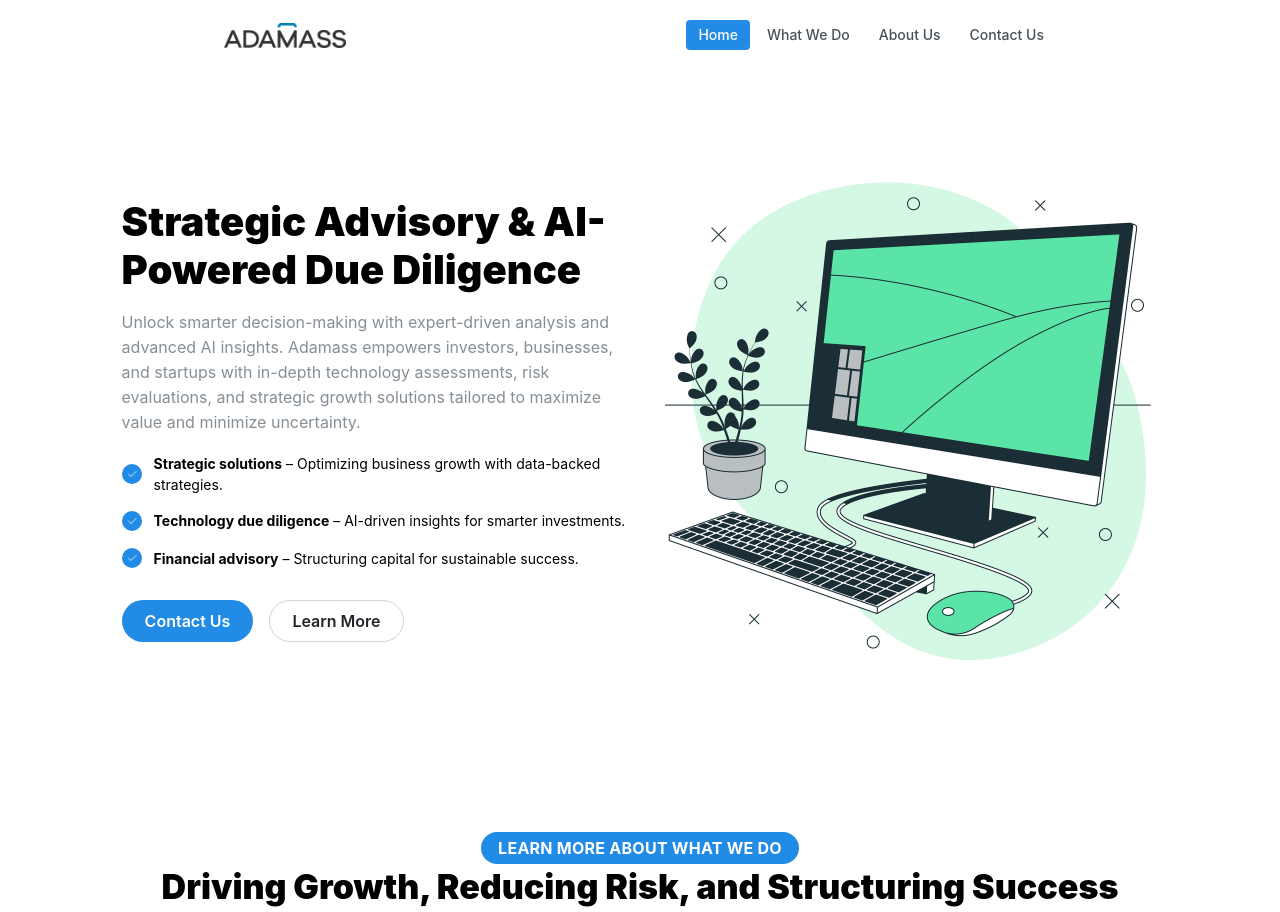
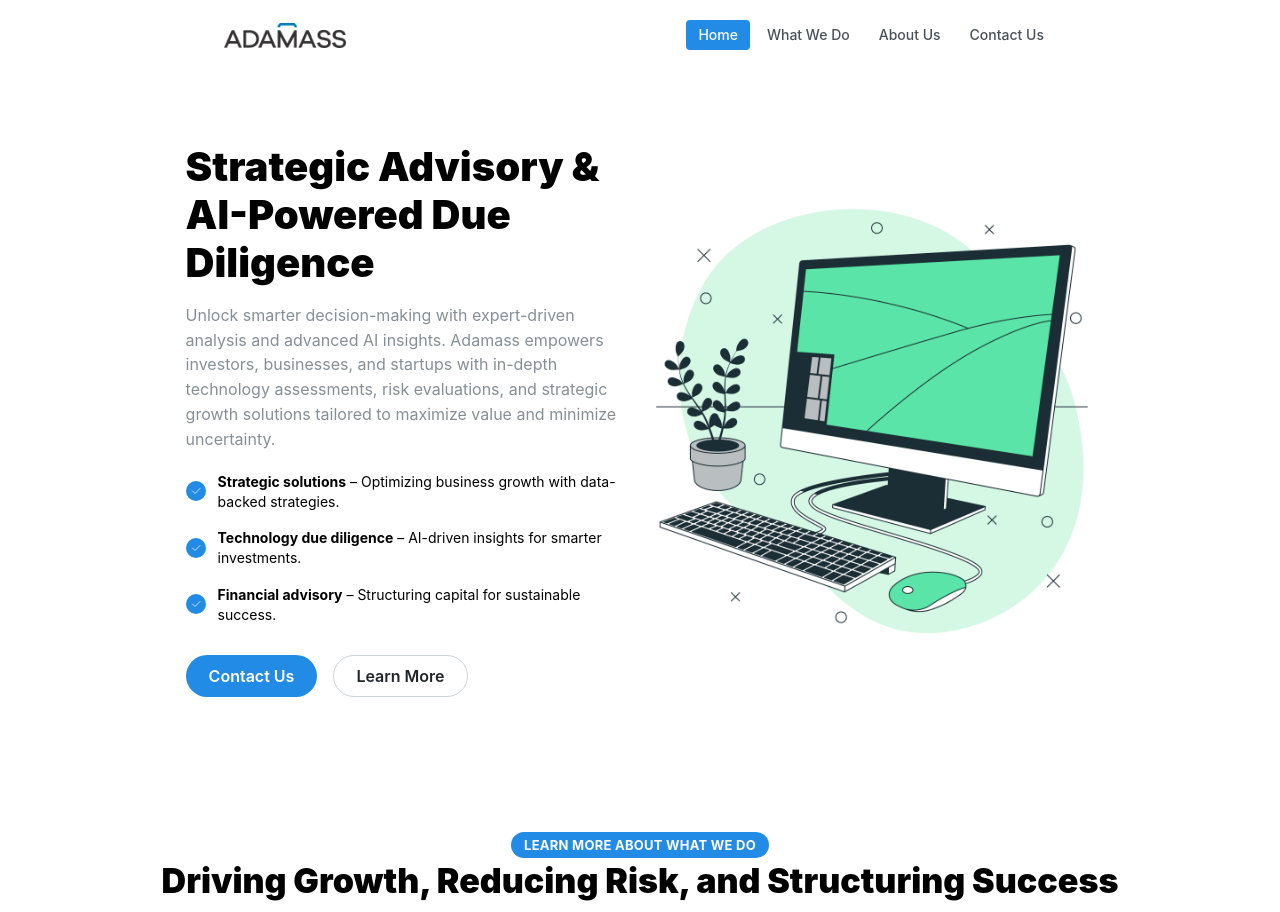
Before and after one commit to KotteJR/ADAMASSTESTFINAL, a Next.js app: page / in a window 1280 px wide. Shown: the top 912 px of the page. Built offline with nearby package versions, Linux system fonts and the light colour scheme.

Commit message:
aesthetic fixes

```diff
--- a/app/components/FeaturesCards.tsx
+++ b/app/components/FeaturesCards.tsx
@@ -51,7 +51,7 @@ export function FeaturesCards() {
   return (
     <Container size="lg" py="xl" id="features-cards">
       <Group justify="center">
-        <Badge variant="filled" size="xl">
+        <Badge variant="filled" size="lg">
           LEARN MORE ABOUT WHAT WE DO
         </Badge>
       </Group>
--- a/app/styles/HeroBullets.module.scss
+++ b/app/styles/HeroBullets.module.scss
@@ -2,7 +2,7 @@ $mantine-breakpoint-xs: 576px;
 $mantine-breakpoint-md: 768px;
 
 .heroSection {
-  width: 90vw;
+  width: 80vw;
   min-height: 95vh; /* Full viewport height */
   display: flex;
   align-items: center;
```
